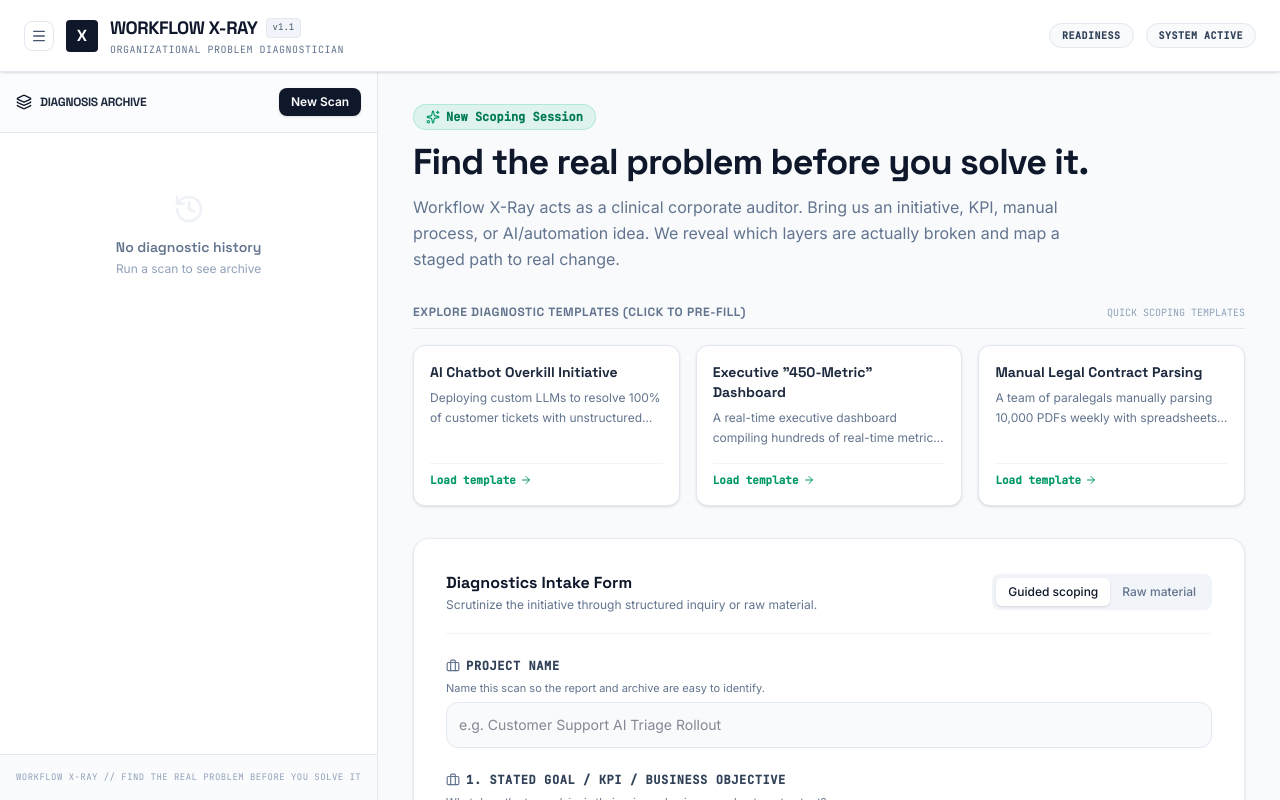
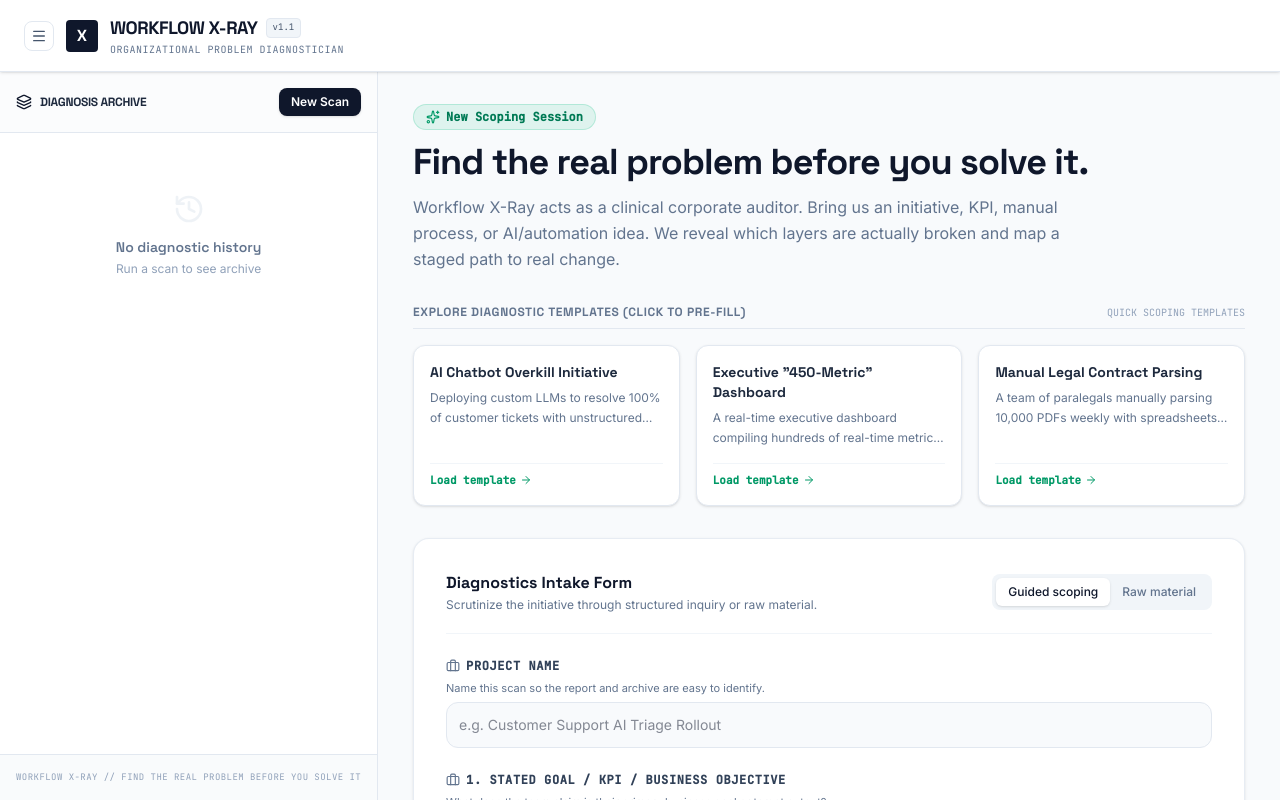
Before and after one commit to Azura-lee-code/workflow-x-ray, a React (Vite) app: page / in a window 1280 px wide. Built offline with nearby package versions, Linux system fonts and the light colour scheme.

Commit message:
Remove static header status badges

```diff
--- a/src/App.tsx
+++ b/src/App.tsx
@@ -377,14 +377,6 @@ export default function App() {
         </div>
 
         <div className="flex items-center gap-3">
-          {/* Criticality & Online Badge */}
-          <div className="px-3 py-1 bg-slate-50 text-slate-700 text-[10px] font-bold rounded-full border border-slate-200 font-mono tracking-wider hidden sm:block">
-            READINESS
-          </div>
-
-          <div className="px-3 py-1 bg-slate-50 text-slate-700 text-[10px] font-bold rounded-full border border-slate-200 font-mono tracking-wider hidden md:block">
-            SYSTEM ACTIVE
-          </div>
         </div>
       </header>
 
```
